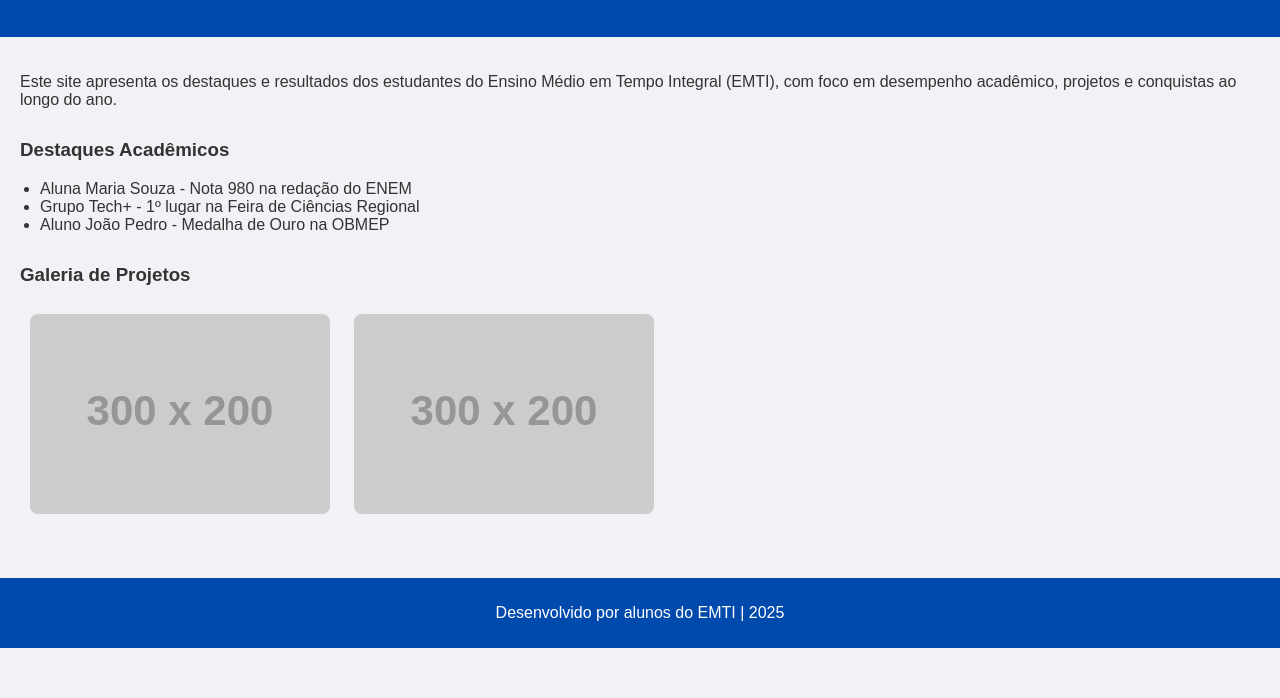
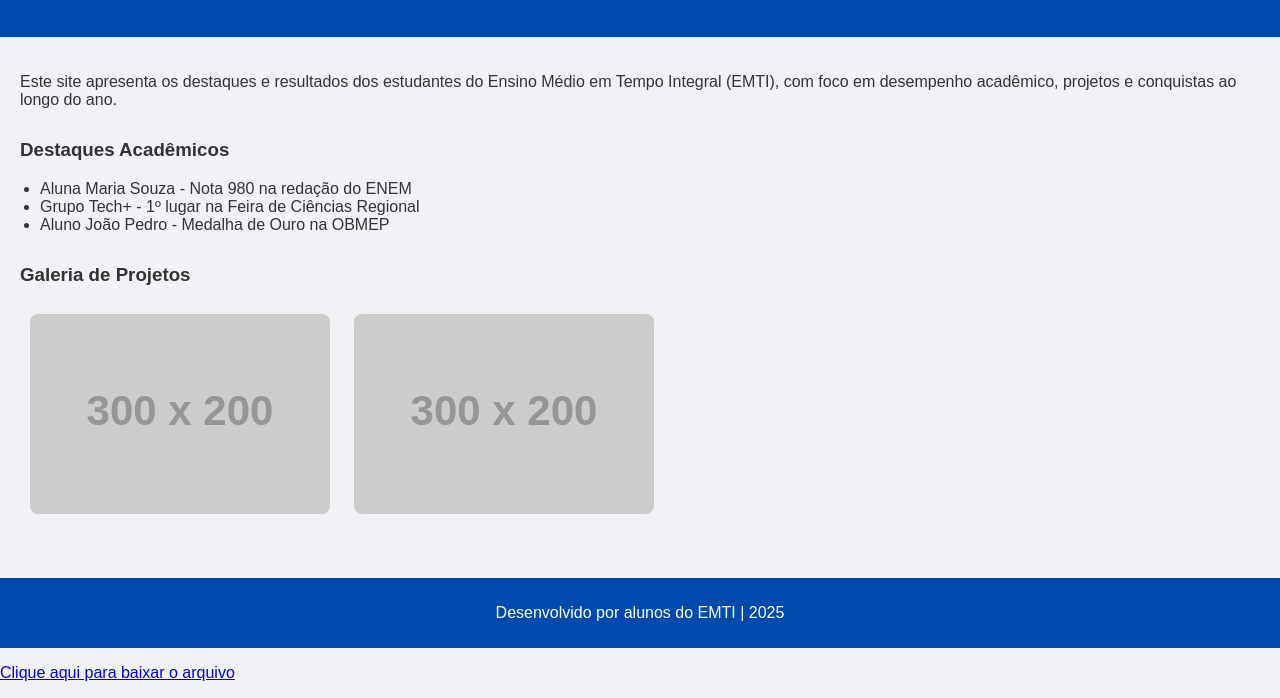
Before and after one commit to IVTEC-CON/EEECM, a plain HTML site: page index.html in a window 1280 px wide. Shown: the part 131-829 px from the top of the page. Before the commit the page ends 800 px from the top, so only its background shows below. Drawn offline with Linux system fonts and the light colour scheme; placeholder pictures from the web are drawn by us.

Commit message:
Update index.html

```diff
--- a/index.html
+++ b/index.html
@@ -38,3 +38,4 @@
     </footer>
 </body>
 </html>
+<p><a href="meusalunos.doc" download>Clique aqui para baixar o arquivo</a></p>
```
